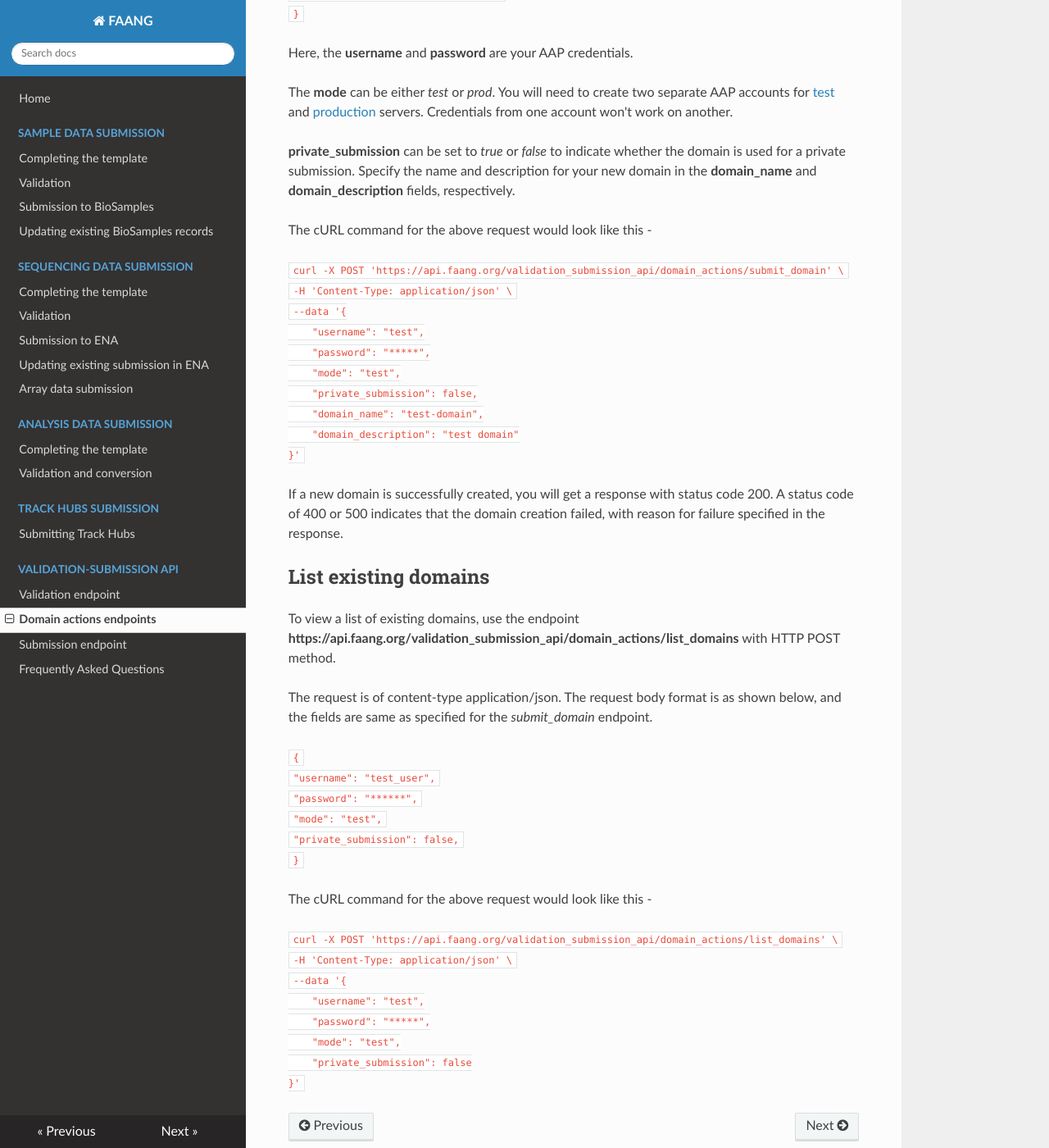
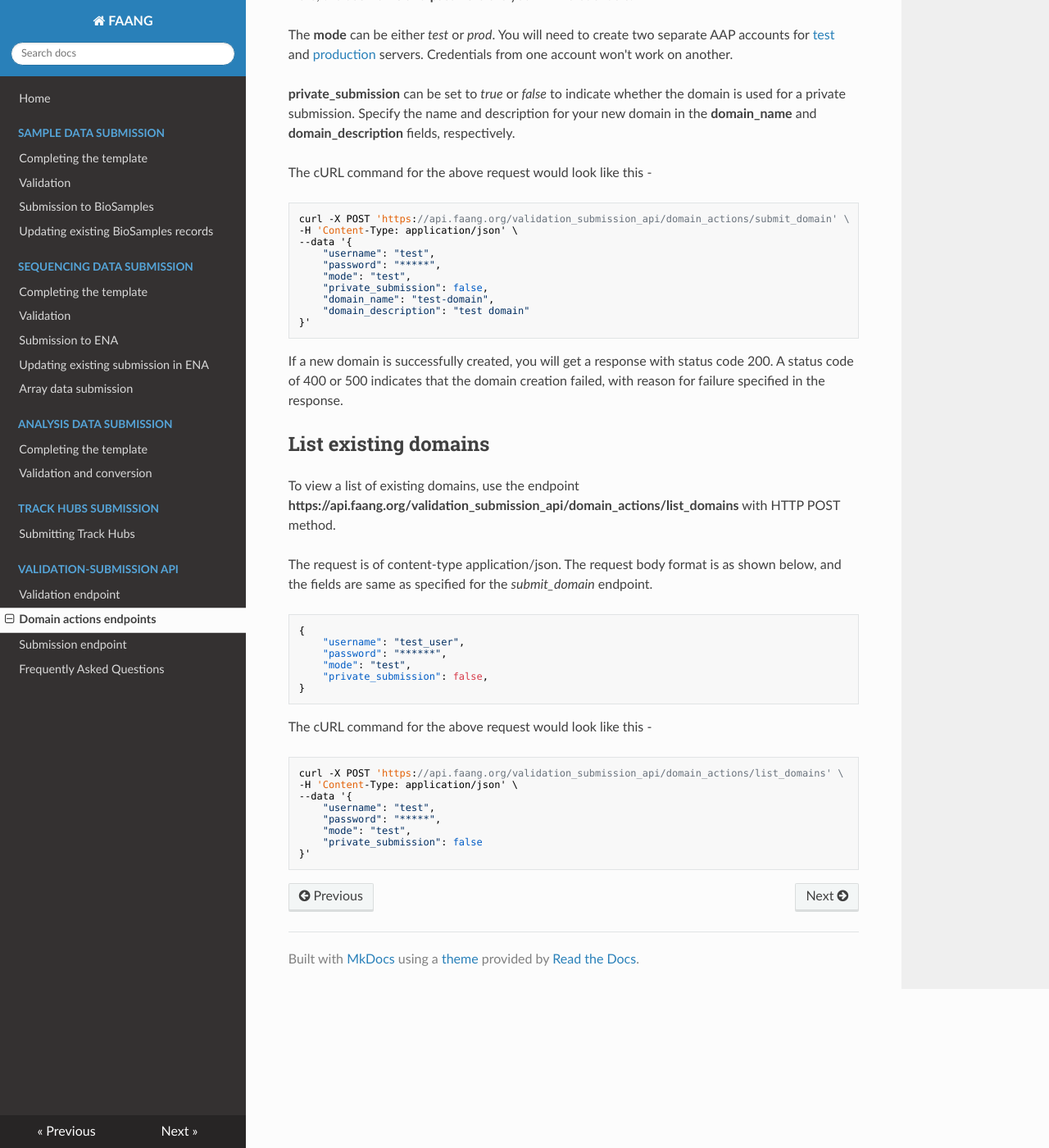
Before and after one commit to FAANG/dcc-documentation, an MkDocs documentation site: the page built from docs/api/domain_actions.md, in a window 1280 px wide and 1400 px high, scrolled down 566 px. Shown: the whole window at 82% size. Built offline with MkDocs 1.6.1, drawn with Linux system fonts in a browser that asks for light colours; nearby versions of some CDN libraries; some of the changed text lies outside the part shown.

Commit message:
fix codeblocks

````diff
--- a/docs/api/domain_actions.md
+++ b/docs/api/domain_actions.md
@@ -6,23 +6,16 @@ To create a new domain for Biosamples submission, use the endpoint **https://api
 
 The request is of content-type application/json and the format of the request body should look like this -
 
-``
+```
 {
-`` <br> ``
     "username": "test_user",
-`` <br> ``
     "password": "******",
-`` <br> ``
     "mode": "test",
-`` <br> ``
     "private_submission": false,
-`` <br> ``
     "domain_name": "test-domain",
-`` <br> ``
     "domain_description": "test domain"
-`` <br> ``
 }
-``
+```
 
 Here, the **username** and **password** are your AAP credentials.
 
@@ -35,11 +28,9 @@ account won't work on another.
 
 The cURL command for the above request would look like this -
 
-``
+```
 curl -X POST 'https://api.faang.org/validation_submission_api/domain_actions/submit_domain' \
-`` <br> ``
 -H 'Content-Type: application/json' \
-`` <br> ``
 --data '{
     "username": "test",
     "password": "*****",
@@ -48,7 +39,7 @@ curl -X POST 'https://api.faang.org/validation_submission_api/domain_actions/sub
     "domain_name": "test-domain",
     "domain_description": "test domain"
 }'
-``
+```
 
 If a new domain is successfully created, you will get a response with status code 200. A status code of 400 or 500 indicates that the domain creation failed, with reason for failure specified in the response.
 
@@ -58,31 +49,24 @@ To view a list of existing domains, use the endpoint **https://api.faang.org/val
 
 The request is of content-type application/json. The request body format is as shown below, and the fields are same as specified for the <em>submit_domain</em> endpoint.
 
-``
+```
 {
-`` <br> ``
     "username": "test_user",
-`` <br> ``
     "password": "******",
-`` <br> ``
     "mode": "test",
-`` <br> ``
     "private_submission": false,
-`` <br> ``
 }
-``
+```
 
 The cURL command for the above request would look like this -
 
-``
+```
 curl -X POST 'https://api.faang.org/validation_submission_api/domain_actions/list_domains' \
-`` <br> ``
 -H 'Content-Type: application/json' \
-`` <br> ``
 --data '{
     "username": "test",
     "password": "*****",
     "mode": "test",
     "private_submission": false
 }'
-``
+```
````
Also changed, not shown: docs/api/validation.md (+2 -4 lines).
